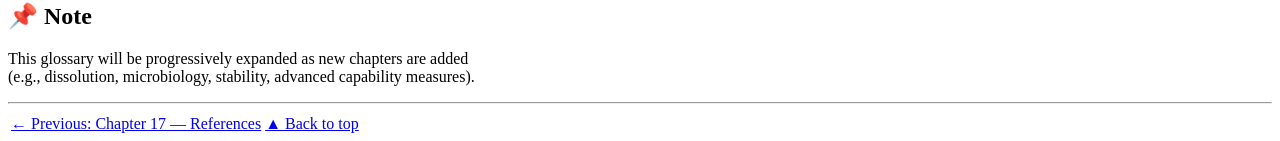
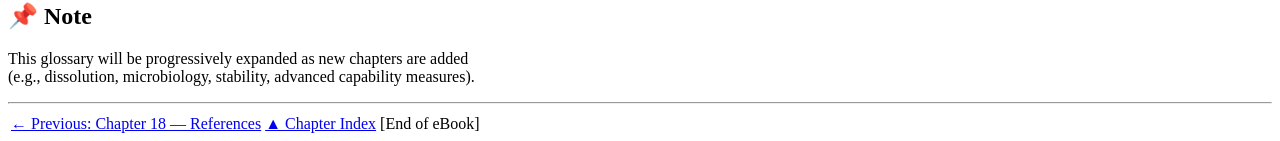
Before and after one commit to rbonfichi/monte-carlo-gmp-pharma, a Jekyll site: the page built from docs/chapters/chapter19_glossary.md, in a window 1280 px wide. Shown: the part 1578-1719 px from the top of the page. Built offline with Jekyll 4.4.1, drawn with Linux system fonts in a browser that asks for light colours; our own code applies the rules of GitHub Pages for plain Markdown files.

Commit message:
Update reference link to previous chapter

```diff
--- a/docs/chapters/chapter19_glossary.md
+++ b/docs/chapters/chapter19_glossary.md
@@ -83,4 +83,4 @@ This glossary will be progressively expanded as new chapters are added
 
 ---
 
-[← Previous: Chapter 17 — References](chapter17_references.md) | [▲ Back to top](../#table-of-contents)
+[← Previous: Chapter 18 — References](../chapter17_references.md) | [▲ Chapter Index](../index.md#table-of-contents) | [End of eBook]
```
